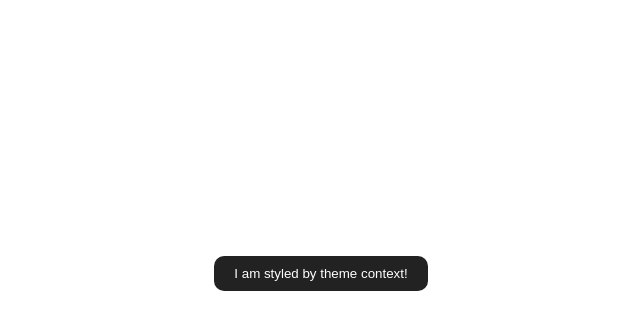
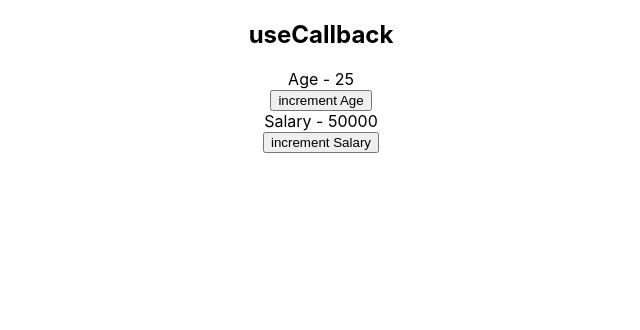
Before and after one commit to chankruze/react-hook-lab, a React (Create React App) app: page / in a window 1280 px wide. Shown: the top 330 px of the page, without its empty margins (319-959 px from the left). Built offline with nearby package versions, Linux system fonts and the light colour scheme.

Commit message:
[React Hook] useCallback optimization demo
Signed-off-by: chankruze <chankruze@gmail.com>

```diff
--- a/src/App.js
+++ b/src/App.js
@@ -1,27 +1,12 @@
 import React from 'react'
 import './App.css'
-import ThemedButton from './components/usecontext/ThemedButton'
-
-const themes = {
-  light: {
-    foreground: "#000000",
-    background: "#eeeeee"
-  },
-  dark: {
-    foreground: "#ffffff",
-    background: "#222222"
-  }
-};
-
-export const ThemeContext = React.createContext(themes.light);
+import ParentComponent from './components/usecallback/ParentComponent'
 
 function App() {
   return (
-    <ThemeContext.Provider value={themes.dark}>
-      <div className="App">
-        <ThemedButton />
-      </div>
-    </ThemeContext.Provider>
+    <div className="App">
+      <ParentComponent />
+    </div>
   )
 }
 
--- /dev/null
+++ b/src/components/usecallback/Button.js
@@ -0,0 +1,15 @@
+/*
+Author: chankruze (chankruze@geekofia.in)
+Created: Sat Sep 12 2020 22:00:33 GMT+0530 (India Standard Time)
+
+Copyright (c) Geekofia 2020 and beyond
+*/
+
+import React from 'react'
+
+function Button({ handleClick, children }) {
+    console.log(`Rendering button - ${children}`)
+    return <button onClick={handleClick}>{children}</button>
+}
+
+export default React.memo(Button)
--- /dev/null
+++ b/src/components/usecallback/Count.js
@@ -0,0 +1,15 @@
+/*
+Author: chankruze (chankruze@geekofia.in)
+Created: Sat Sep 12 2020 22:00:54 GMT+0530 (India Standard Time)
+
+Copyright (c) Geekofia 2020 and beyond
+*/
+
+import React from 'react'
+
+function Count({ text, count }) {
+    console.log(`Rendering ${text}`);
+    return <div>{text} - {count}</div>
+}
+
+export default React.memo(Count)
--- /dev/null
+++ b/src/components/usecallback/ParentComponent.js
@@ -0,0 +1,36 @@
+/*
+Author: chankruze (chankruze@geekofia.in)
+Created: Sat Sep 12 2020 22:00:46 GMT+0530 (India Standard Time)
+
+Copyright (c) Geekofia 2020 and beyond
+*/
+
+import React, { useState } from 'react'
+import Button from './Button'
+import Count from './Count'
+import Title from './Title'
+
+function ParentComponent() {
+    const [age, setAge] = useState(25)
+    const [salary, setSalary] = useState(50000)
+
+    const incrementAge = React.useCallback(() => {
+        setAge(prevAge => prevAge + 1)
+    }, [setAge])
+
+    const incrementSalary = React.useCallback(() => {
+        setSalary(prevSalary => prevSalary + 1000)
+    }, [setSalary])
+
+    return (
+        <div>
+            <Title />
+            <Count text="Age" count={age} />
+            <Button handleClick={incrementAge}>increment Age</Button>
+            <Count text="Salary" count={salary} />
+            <Button handleClick={incrementSalary}>increment Salary</Button>
+        </div>
+    )
+}
+
+export default ParentComponent
--- /dev/null
+++ b/src/components/usecallback/Title.js
@@ -0,0 +1,15 @@
+/*
+Author: chankruze (chankruze@geekofia.in)
+Created: Sat Sep 12 2020 21:59:18 GMT+0530 (India Standard Time)
+
+Copyright (c) Geekofia 2020 and beyond
+*/
+
+import React from 'react'
+
+function Title() {
+    console.log('Rendering Title')
+    return <h2>useCallback </h2>
+}
+
+export default React.memo(Title)
```
